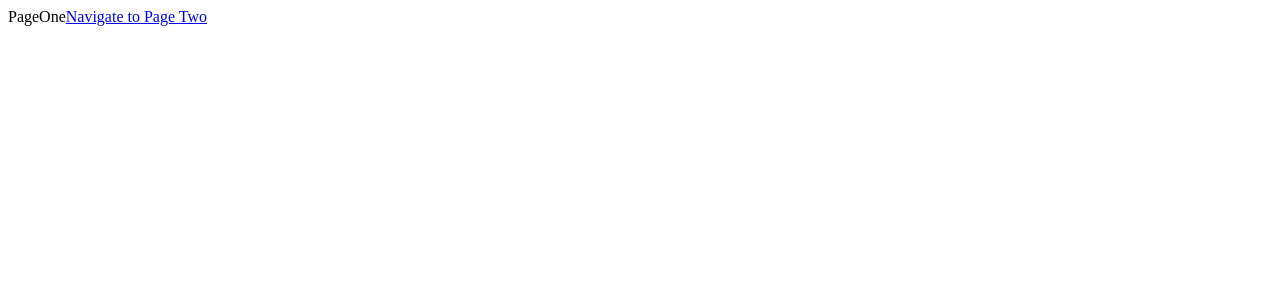
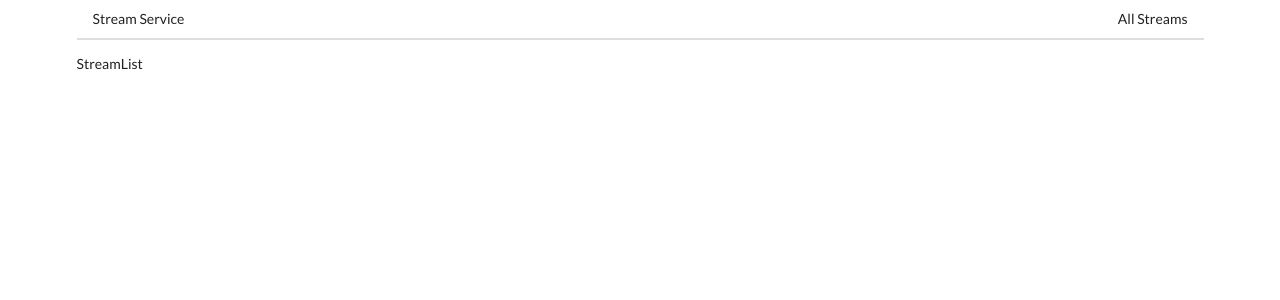
Before and after one commit to Rokenor/rl-streaming-service, a React (Create React App) app in the folder client/: page / in a window 1280 px wide. Shown: the top 300 px of the page. Built offline with nearby package versions, Linux system fonts and the light colour scheme.

Commit message:
router connect

```diff
--- a/client/public/index.html
+++ b/client/public/index.html
@@ -1,15 +1,15 @@
 <!DOCTYPE html>
 <html lang="en">
-  <head>
+
+<head>
     <meta charset="utf-8" />
     <link rel="icon" href="%PUBLIC_URL%/favicon.ico" />
+    <link rel="stylesheet" href="https://cdnjs.cloudflare.com/ajax/libs/semantic-ui/2.4.1/semantic.min.css">
     <meta name="viewport" content="width=device-width, initial-scale=1" />
     <meta name="theme-color" content="#000000" />
-    <meta
-      name="description"
-      content="Web site created using create-react-app"
-    />
+    <meta name="description" content="Web site created using create-react-app" />
     <link rel="apple-touch-icon" href="%PUBLIC_URL%/logo192.png" />
+
     <!--
       manifest.json provides metadata used when your web app is installed on a
       user's mobile device or desktop. See https://developers.google.com/web/fundamentals/web-app-manifest/
@@ -25,8 +25,9 @@
       Learn how to configure a non-root public URL by running `npm run build`.
     -->
     <title>React App</title>
-  </head>
-  <body>
+</head>
+
+<body>
     <noscript>You need to enable JavaScript to run this app.</noscript>
     <div id="root"></div>
     <!--
@@ -39,5 +40,6 @@
       To begin the development, run `npm start` or `yarn start`.
       To create a production bundle, use `npm run build` or `yarn build`.
     -->
-  </body>
+</body>
+
 </html>
--- a/client/src/components/App.js
+++ b/client/src/components/App.js
@@ -1,30 +1,24 @@
 import React from 'react';
-import { BrowserRouter, Route, Link } from 'react-router-dom';
+import { BrowserRouter, Route } from 'react-router-dom';
 
-const PageOne = () => {
-  return (
-    <div>
-      PageOne
-      <Link to="pagetwo">Navigate to Page Two</Link>
-    </div>
-  );
-};
+import Header from './Header';
 
-const PageTwo = () => {
-  return (
-    <div>
-      PageTwo
-      <Link to="/">Navigate to Page One</Link>
-    </div>
-  );
-};
+import StreamList from './streams/StreamList';
+import StreamCreate from './streams/StreamCreate';
+import StreamEdit from './streams/StreamEdit';
+import StreamDelete from './streams/StreamDelete';
+import StreamShow from './streams/StreamShow';
 
 const App = () => {
   return (
-    <div>
+    <div className="ui container">
       <BrowserRouter>
-        <Route path="/" exact component={PageOne} />
-        <Route path="/pagetwo" component={PageTwo} />
+        <Header />
+        <Route path="/" exact component={StreamList} />
+        <Route path="/streams/new" component={StreamCreate} />
+        <Route path="/streams/edit" component={StreamEdit} />
+        <Route path="/streams/delete" component={StreamDelete} />
+        <Route path="/streams/show" component={StreamShow} />
       </BrowserRouter>
     </div>
   )
--- /dev/null
+++ b/client/src/components/Header.js
@@ -0,0 +1,19 @@
+import React from 'react';
+import { Link } from 'react-router-dom';
+
+const Header = () => {
+  return (
+    <div className="ui secondary pointing menu">
+      <Link to="/" className="item">
+        Stream Service
+      </Link>
+      <div className="right menu">
+        <Link to="/" className="item">
+          All Streams
+        </Link>
+      </div>
+    </div>
+  );
+};
+
+export default Header;
--- /dev/null
+++ b/client/src/components/streams/StreamCreate.js
@@ -0,0 +1,7 @@
+import React from 'react';
+
+const StreamCreate = () => {
+  return <div>StreamCreate</div>;
+};
+
+export default StreamCreate;
--- /dev/null
+++ b/client/src/components/streams/StreamDelete.js
@@ -0,0 +1,7 @@
+import React from 'react';
+
+const StreamDelete = () => {
+  return <div>StreamDelete</div>;
+};
+
+export default StreamDelete;
--- /dev/null
+++ b/client/src/components/streams/StreamEdit.js
@@ -0,0 +1,7 @@
+import React from 'react';
+
+const StreamEdit = () => {
+  return <div>StreamEdit</div>;
+};
+
+export default StreamEdit;
--- /dev/null
+++ b/client/src/components/streams/StreamList.js
@@ -0,0 +1,7 @@
+import React from 'react';
+
+const StreamList = () => {
+  return <div>StreamList</div>;
+};
+
+export default StreamList;
--- /dev/null
+++ b/client/src/components/streams/StreamShow.js
@@ -0,0 +1,7 @@
+import React from 'react';
+
+const StreamShow = () => {
+  return <div>StreamShow</div>;
+};
+
+export default StreamShow;
```
